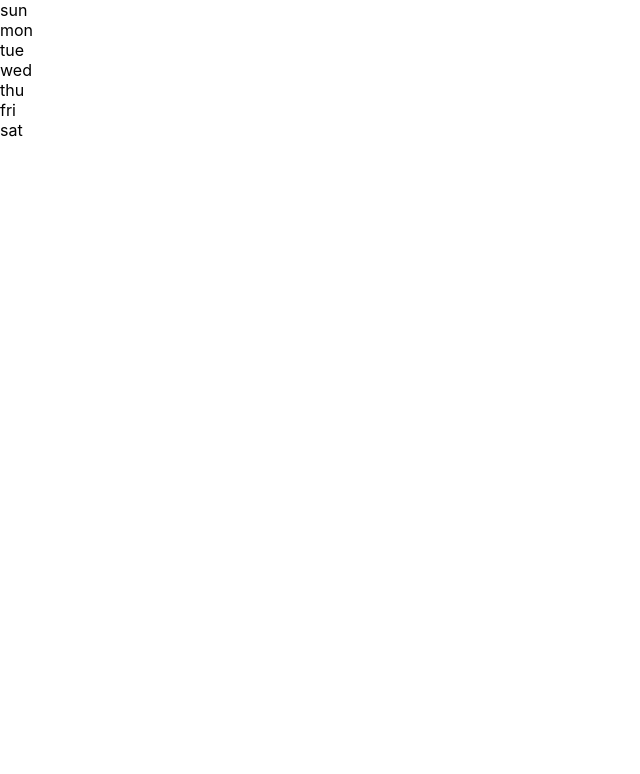
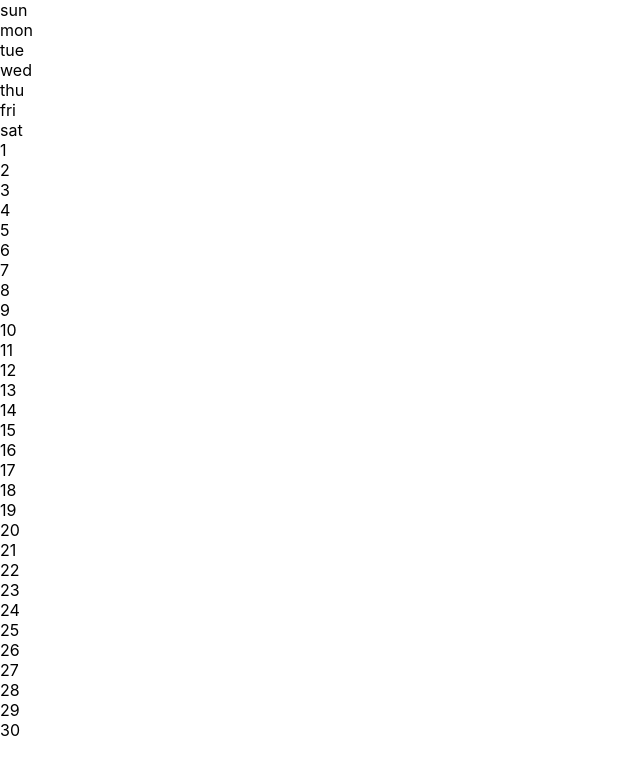
Before and after one commit to sajadgnf/calendar-todo-task, a Next.js app: page / in a window 1280 px wide. Shown: the top 774 px of the page, without its empty margins (0-640 px from the left). Built offline with nearby package versions, Linux system fonts and the light colour scheme.

Commit message:
create month days component

```diff
--- /dev/null
+++ b/src/components/DaysMonth.js
@@ -0,0 +1,66 @@
+import React from "react";
+
+const sameDate = (date1, date2) => {
+  date1.getDate() === date2.getDate() &&
+    date1.getMonth() === date2.getMonth() &&
+    date1.getFullYear() === date2.getFullYear();
+};
+
+const DaysMonth = () => {
+  let actualDate = new Date();
+  actualDate.setDate(1);
+
+  let noteMonth = actualDate;
+  let actualMonth = actualDate.getMonth();
+  let calendar = [];
+
+  let firstDayOfMonth = actualDate.getDay() === 0 ? 7 : actualDate.getDay();
+
+  for (let i = 1; i < firstDayOfMonth; i++) {
+    calendar.push({ dayClass: "no-day", number: null });
+  }
+
+  while (actualDate.getMonth() === actualMonth) {
+    let dayClass = ["day"];
+    if (sameDate(actualDate, new Date())) {
+      dayClass.push("today");
+    }
+    if (actualDate.getDay() === 1) {
+      dayClass.push("clear");
+    }
+    calendar.push({
+      dayClass: dayClass.join(" "),
+      number: actualDate.getDate(),
+    });
+    actualDate.setDate(actualDate.getDate() + 1);
+  }
+
+  if (actualDate.getDate() === 0) {
+    for (let i = 7, j = calendar.length % 7; i > j; i--) {
+      calendar.push({ dayClass: "no-day", number: null });
+    }
+  }
+
+  return (
+    <div>
+      {calendar.map((day, index) => {
+        let notesDay = `${day.number}/${
+          noteMonth.getMonth() + 1
+        }/${noteMonth.getFullYear()}`;
+        return day.number !== null ? (
+          <div
+            key={index}
+            value={notesDay}
+            className={day.dayClass}
+          >
+            {day.number}
+          </div>
+        ) : (
+          <div key={index} className={day.dayClass} />
+        );
+      })}
+    </div>
+  );
+};
+
+export default DaysMonth;
--- a/src/containers/Calendar.js
+++ b/src/containers/Calendar.js
@@ -1,14 +1,14 @@
 import React from "react";
+import DaysMonth from "../components/DaysMonth";
 import DaysWeek from "../components/DaysWeek";
 
 const Calendar = () => {
-
   return (
     <div>
-          <DaysWeek />
+      <DaysWeek />
+      <DaysMonth />
     </div>
   );
 };
 
-
 export default Calendar;
```
